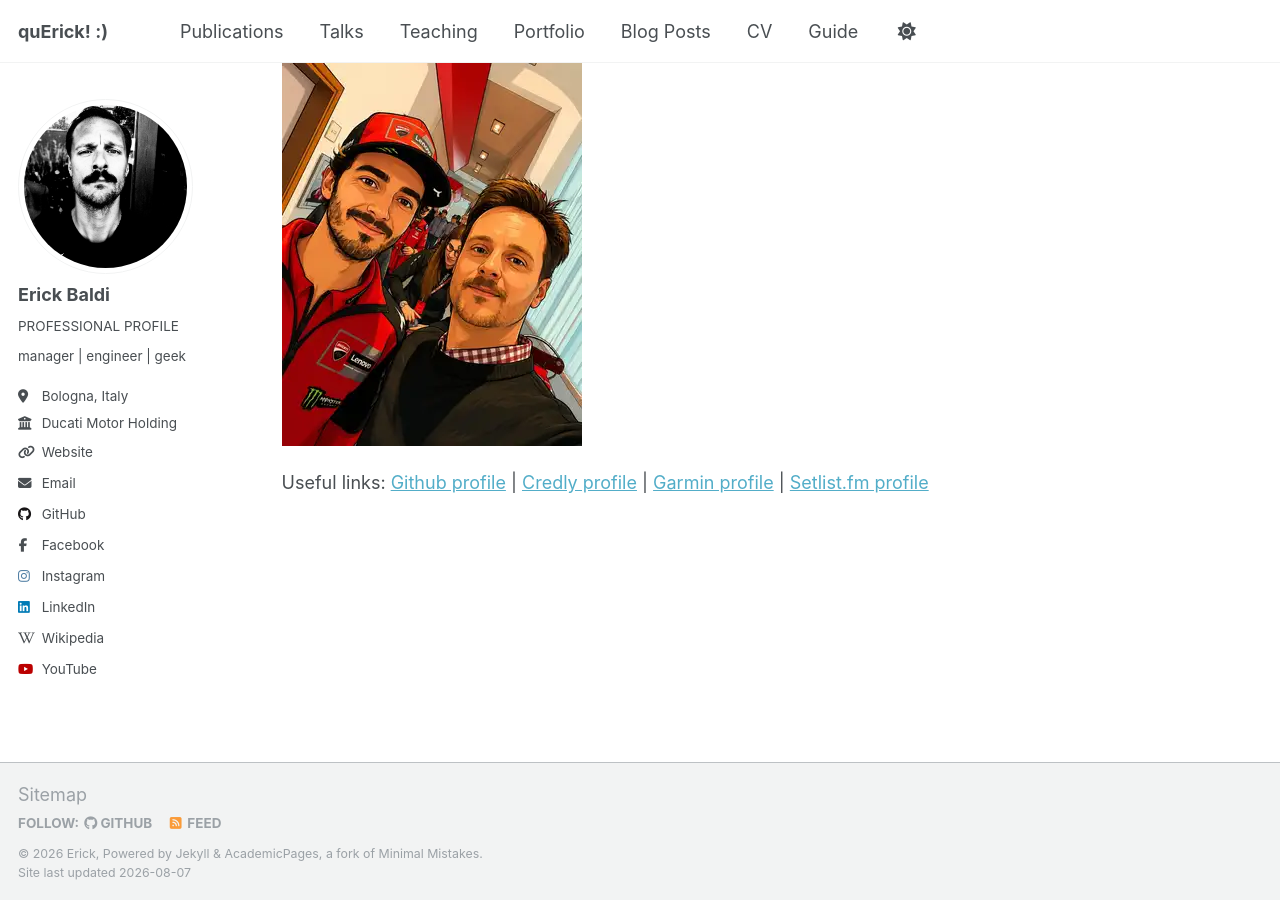
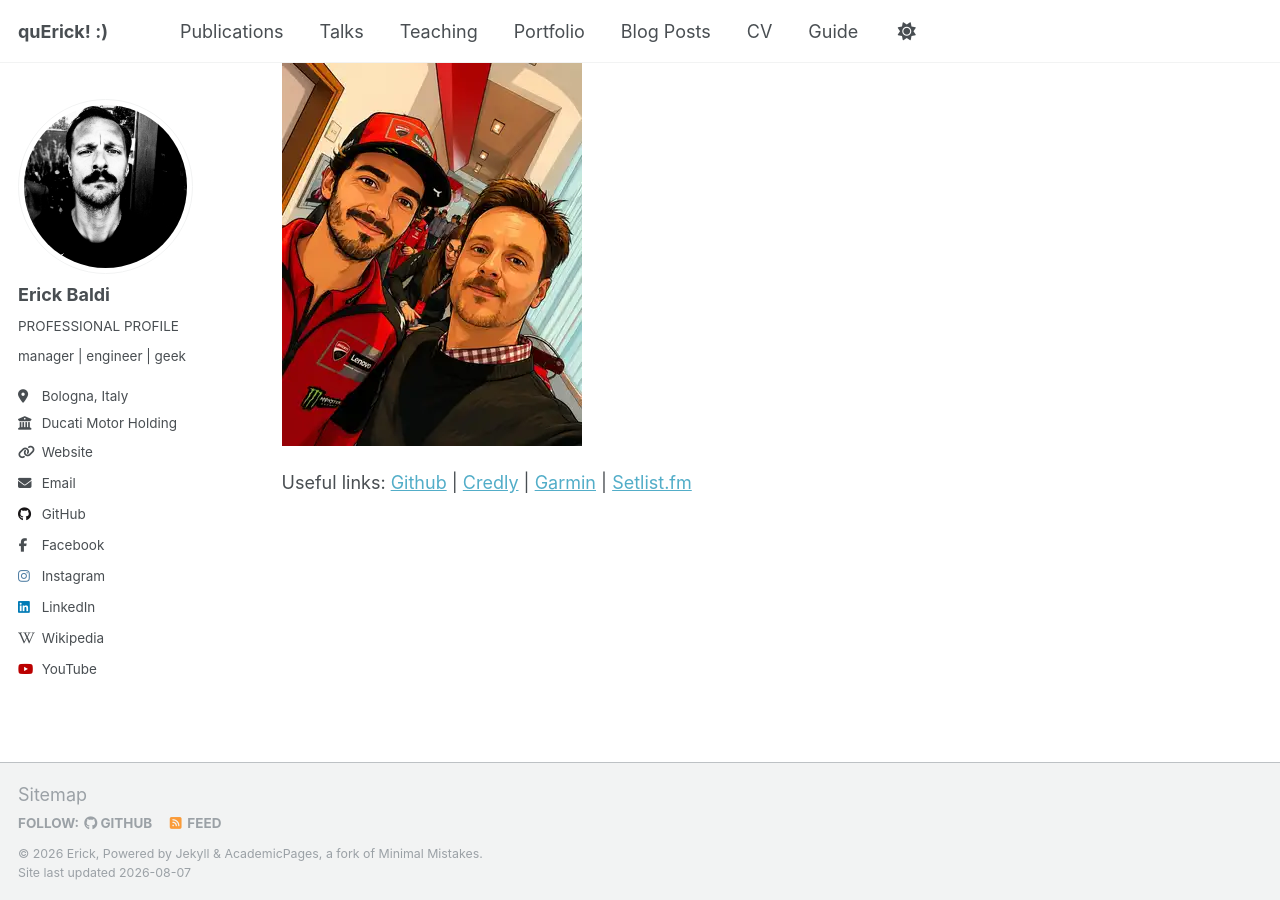
Before and after one commit to erickbaldi/erickbaldi.github.io, a Jekyll site: the page built from _pages/about.md, in a window 1280 px wide and 900 px high, scrolled down 614 px. Built offline with Jekyll 4.4.1, drawn with Linux system fonts in a browser that asks for light colours; a script that is not in the unit is left out.

Commit message:
Fix links formatting in about.md

```diff
--- a/_pages/about.md
+++ b/_pages/about.md
@@ -28,8 +28,8 @@ Here with Pecco Bagnaia (AI powered):
 -->
 
 Useful links:
-[Github profile](https://github.com/erickbaldi) | [Credly profile](https://www.credly.com/users/erick-baldi) |
-[Garmin profile]([https://github.com/erickbaldi]https://connect.garmin.com/app/profile/708d6b37-c4e9-4489-b454-93ec2fdb8afb) | [Setlist.fm profile](https://www.setlist.fm/user/breadfan9)
+[Github](https://github.com/erickbaldi) | [Credly](https://www.credly.com/users/erick-baldi) |
+[Garmin]([https://github.com/erickbaldi]https://connect.garmin.com/app/profile/708d6b37-c4e9-4489-b454-93ec2fdb8afb) | [Setlist.fm](https://www.setlist.fm/user/breadfan9)
 
 
 <!--
```
